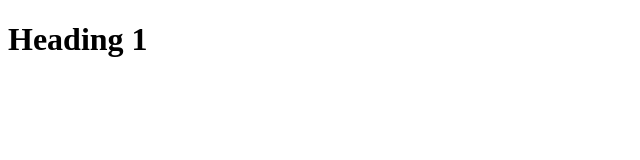
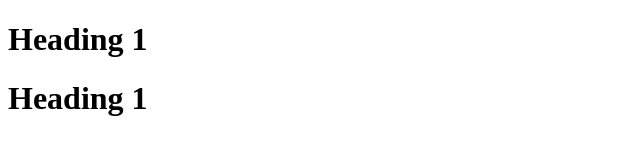
Before and after one commit to Akshit-007/git-learn-1, a website: page index.html in a window 1280 px wide. Shown: the whole page, without its empty margins (0-640 px from the left). Drawn offline with Linux system fonts and the light colour scheme.

Commit message:
forth commit

```diff
--- a/index.html
+++ b/index.html
@@ -7,5 +7,6 @@
 </head>
 <body>
     <h1>Heading 1</h1>
+    <h1>Heading 1</h1>
 </body>
 </html>
```
Also changed, not shown: package.json (added, +24 -0 lines), 2 other files.
